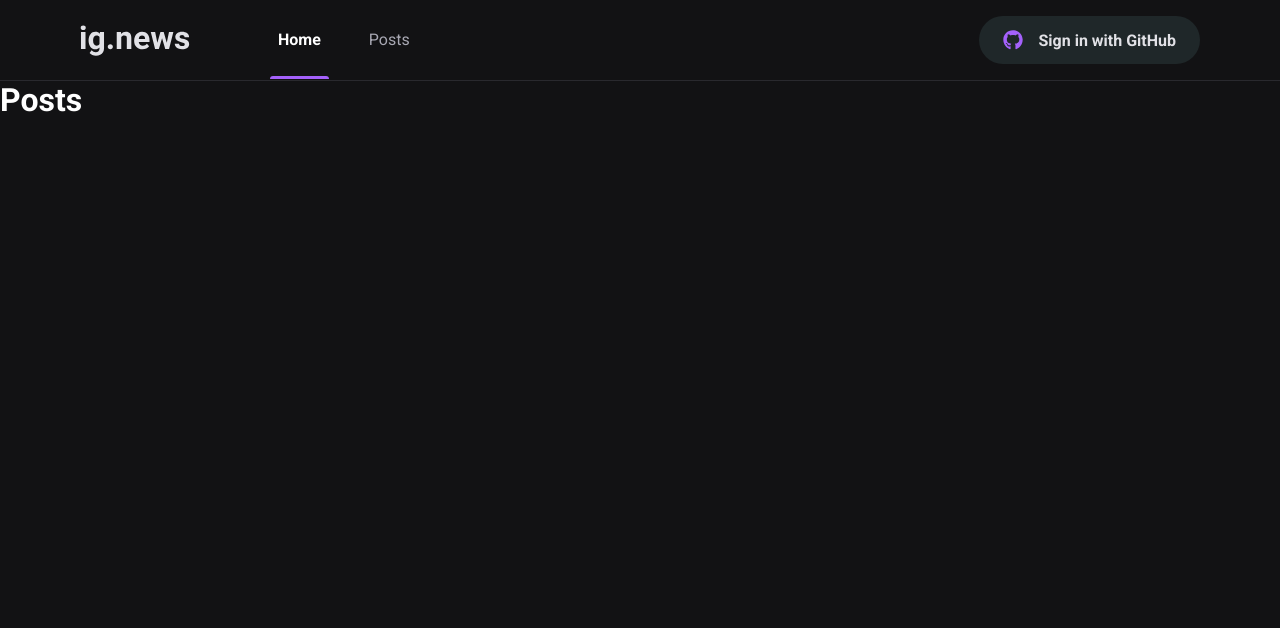
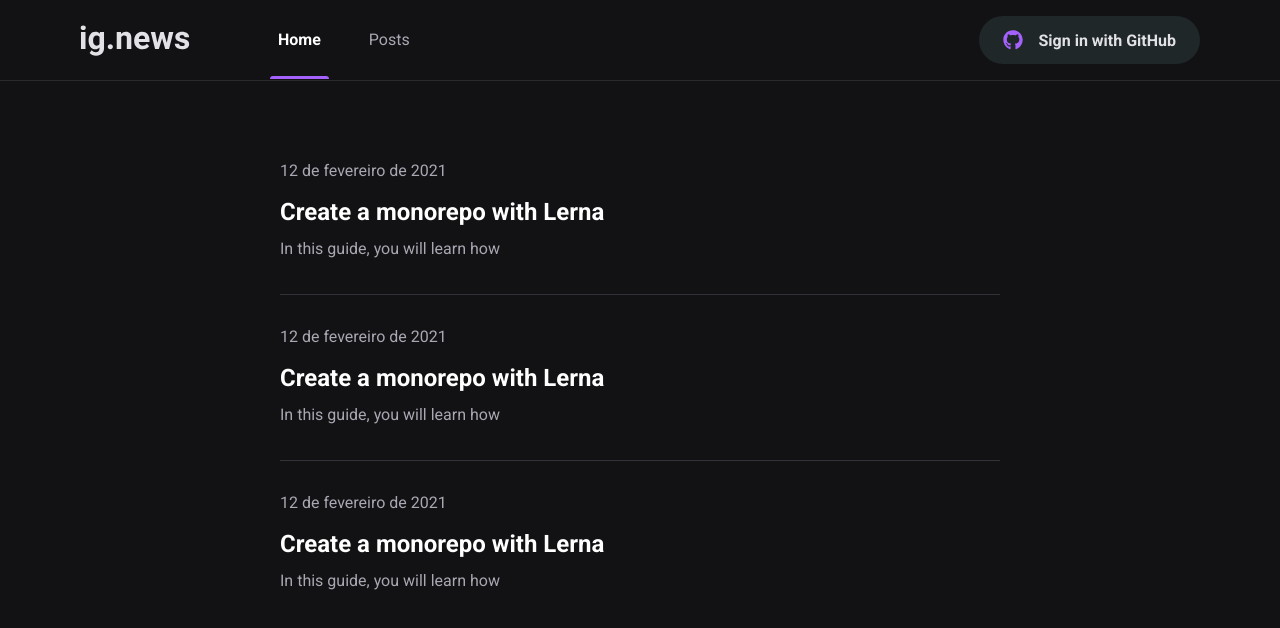
Before and after one commit to esterfania/ignews, a Next.js app: page /posts in a window 1280 px wide. Shown: the top 628 px of the page. Built offline with nearby package versions, Linux system fonts and the light colour scheme; no server answers.

Commit message:
style posts

```diff
--- a/src/pages/posts.tsx
+++ /dev/null
@@ -1,3 +0,0 @@
-export default function Posts() {
-  return <h1>Posts</h1>;
-}
--- /dev/null
+++ b/src/pages/posts/index.tsx
@@ -0,0 +1,31 @@
+import Head from 'next/head';
+import styles from './styles.module.scss';
+
+export default function Posts() {
+  return (
+    <>
+      <Head>
+        <title>Posts | Ignews </title>
+      </Head>
+      <main className={styles.PostContainer}>
+        <div className={styles.PostItem}>
+          <a href='#'>
+            <time>12 de fevereiro de 2021</time>
+            <strong>Create a monorepo with Lerna</strong>
+            <p>In this guide, you will learn how</p>
+          </a>
+          <a href='#'>
+            <time>12 de fevereiro de 2021</time>
+            <strong>Create a monorepo with Lerna</strong>
+            <p>In this guide, you will learn how</p>
+          </a>
+          <a href='#'>
+            <time>12 de fevereiro de 2021</time>
+            <strong>Create a monorepo with Lerna</strong>
+            <p>In this guide, you will learn how</p>
+          </a>
+        </div>
+      </main>
+    </>
+  );
+}
--- /dev/null
+++ b/src/pages/posts/styles.module.scss
@@ -0,0 +1,47 @@
+.Post {
+  &Container {
+    max-width: 1120px;
+    margin: 0 auto;
+    padding: 0 2rem;
+  }
+  &Item {
+    max-width: 720px;
+    margin: 5rem auto 0;
+
+    a {
+      display: block;
+
+      & + a {
+        margin-top: 2rem;
+        padding-top: 2rem;
+        border-top: 1px solid var(--gray-700);
+      }
+
+      time {
+        font-size: 1rem;
+        display: flex;
+        align-items: center;
+        color: var(--gray-300);
+      }
+
+      strong {
+        display: block;
+        font-size: 1.5rem;
+        margin-top: 1rem;
+        line-height: 2rem;
+        transition: color 0.2s;
+      }
+      p {
+        color: var(--gray-300);
+        margin-top: 0.5rem;
+        line-height: 1.625rem;
+      }
+
+      &:hover {
+        strong {
+          color: var(--purple-500);
+        }
+      }
+    }
+  }
+}
--- a/src/styles/global.scss
+++ b/src/styles/global.scss
@@ -10,6 +10,7 @@
   --gray-50: #e1e1e6;
   --gray-300: #a8a8b3;
   --gray-350: #737380;
+  --gray-700: #323238;
   --gray-800: #29292e;
   --gray-850: #1f2729;
   --gray-900: #121214;
```
